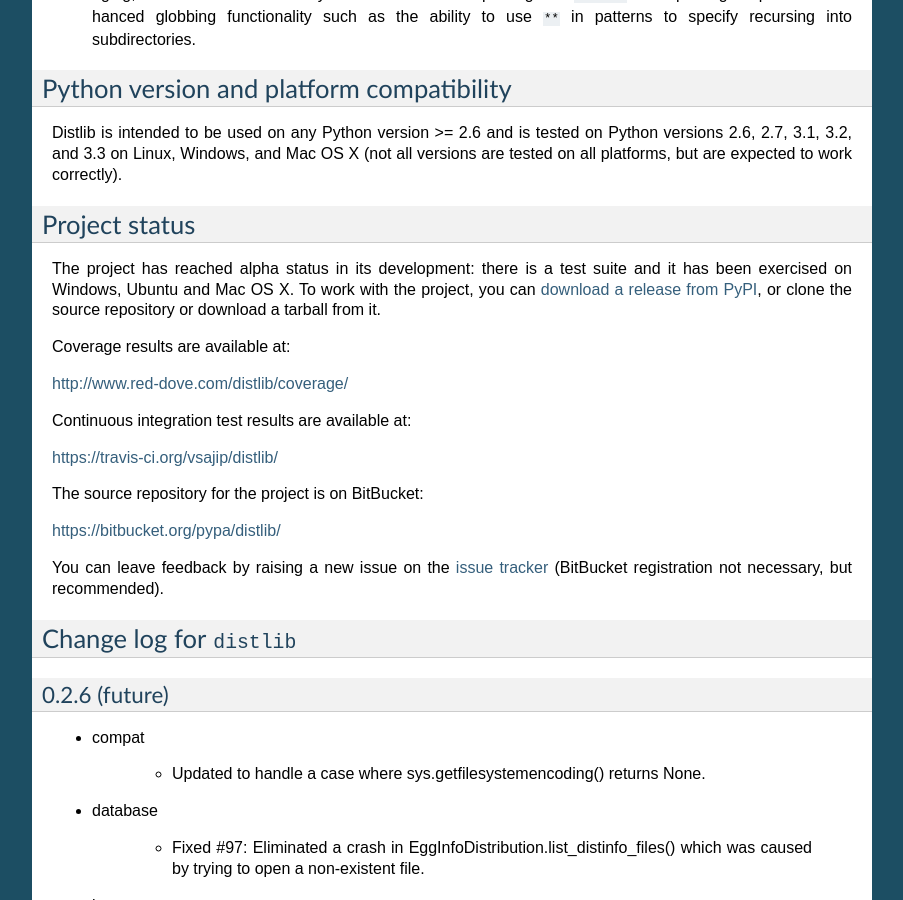
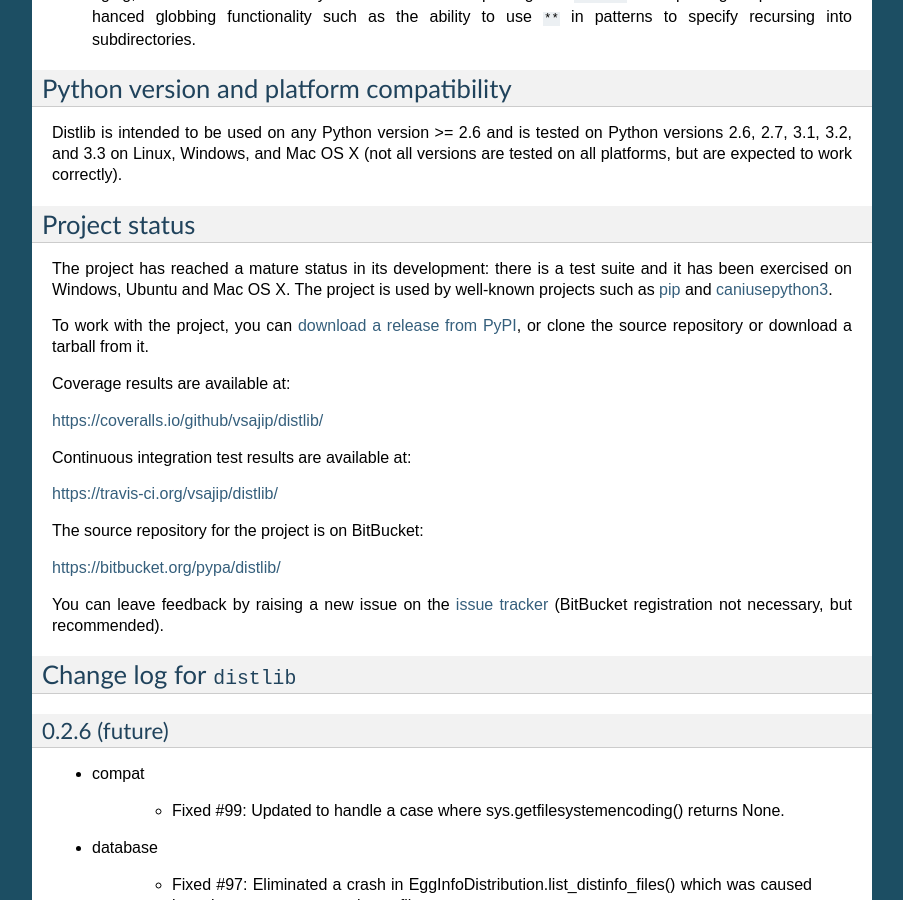
Before and after one commit to pypa/distlib, a Sphinx documentation site: the page built from docs/overview.rst, in a window 1280 px wide and 900 px high, scrolled down 1890 px. Shown: the whole window, without its empty margins (198-1101 px from the left). Built offline with Sphinx 7.4.7, drawn with Linux system fonts in a browser that asks for light colours; formulas are drawn with MathJax 3; comment, search, counter and statistics services are not loaded.

Commit message:
Updated documentation.

```diff
--- a/CHANGES.rst
+++ b/CHANGES.rst
@@ -7,7 +7,8 @@
 
 - compat
 
-    - Updated to handle a case where sys.getfilesystemencoding() returns None.
+    - Fixed #99: Updated to handle a case where sys.getfilesystemencoding()
+      returns None.
 
 - database
 
--- a/docs/overview.rst
+++ b/docs/overview.rst
@@ -129,15 +129,19 @@
 Project status
 --------------
 
-The project has reached alpha status in its development: there is a test
-suite and it has been exercised on Windows, Ubuntu and Mac OS X. To work with
-the project, you can `download a release from PyPI
+The project has reached a mature status in its development: there is a test
+suite and it has been exercised on Windows, Ubuntu and Mac OS X. The project is
+used by well-known projects such as `pip <https://pypi.python.org/pypi/pip>`_ and
+`caniusepython3 <https://pypi.python.org/pypi/caniusepython3>`_.
+
+
+To work with the project, you can `download a release from PyPI
 <https://pypi.python.org/pypi/distlib/>`_, or clone the source repository or
 download a tarball from it.
 
 Coverage results are available at:
 
-http://www.red-dove.com/distlib/coverage/
+https://coveralls.io/github/vsajip/distlib/
 
 Continuous integration test results are available at:
 
```
